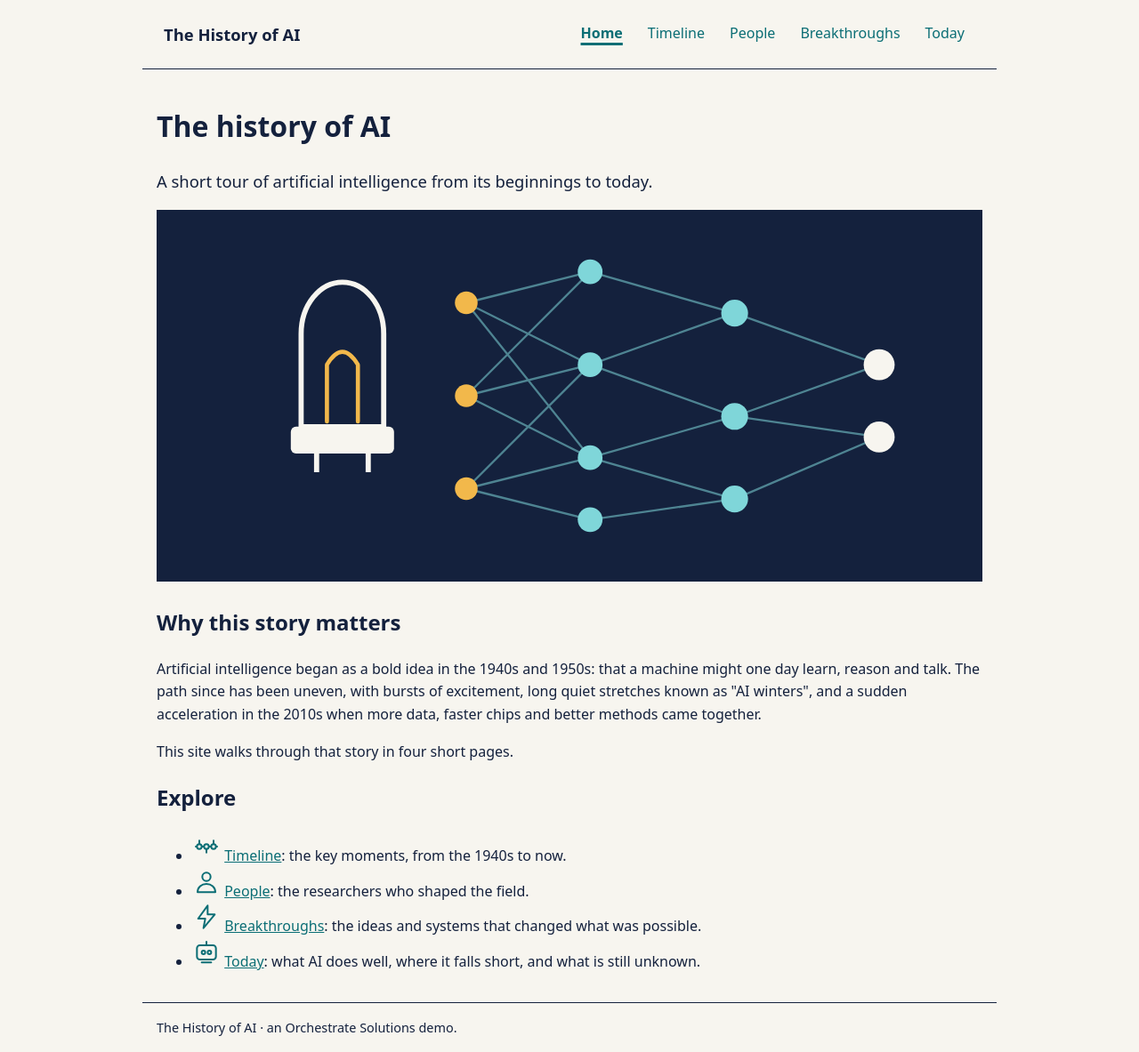
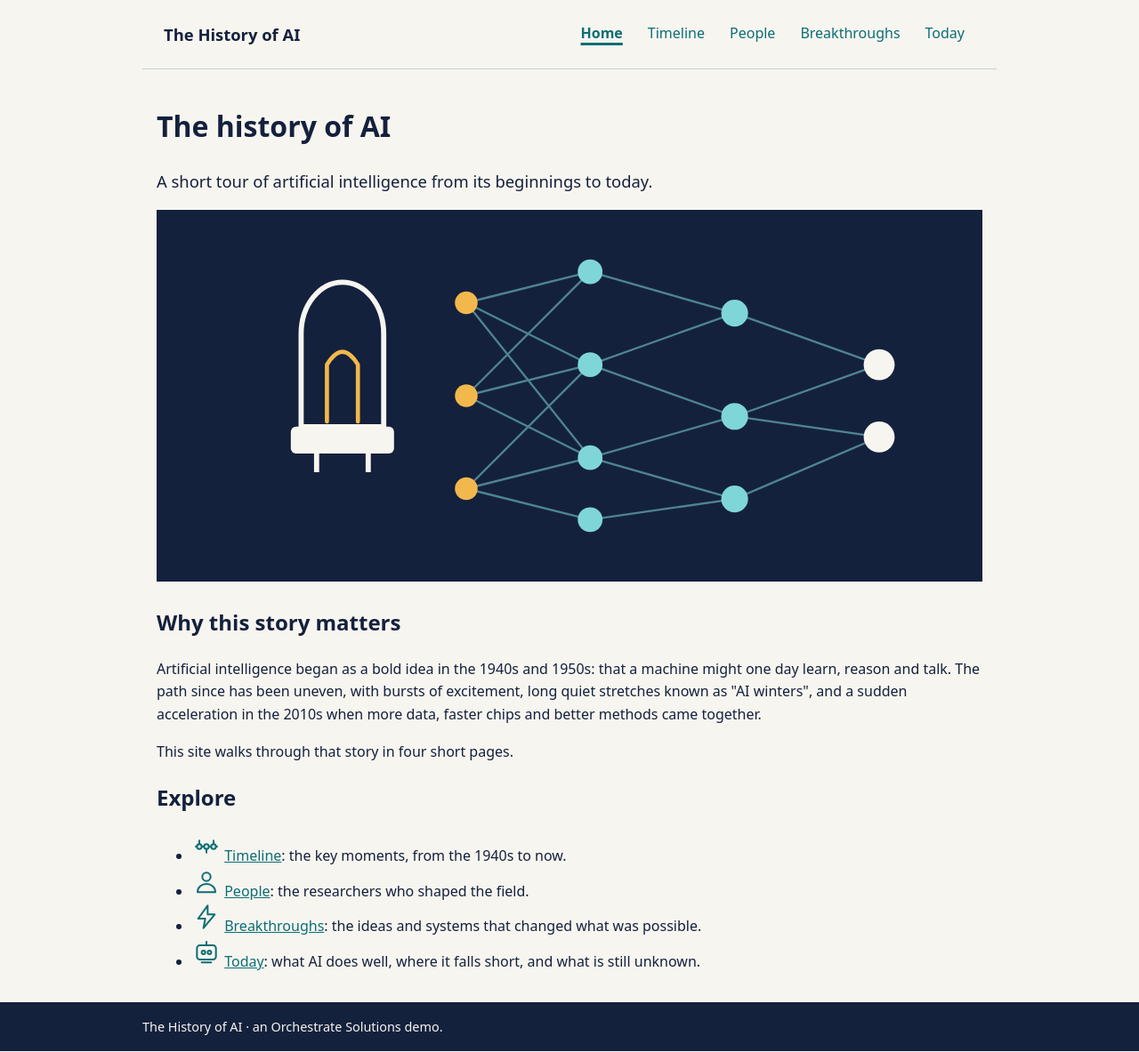
Before and after one commit to datton/orchestrate-demo-ai-history, a plain HTML site: page index.html in a window 1280 px wide. Shown: the whole page at 89% size. Drawn offline with Linux system fonts and the light colour scheme.

Commit message:
Use designer tokens for header rule and footer band

```diff
--- a/css/layout.css
+++ b/css/layout.css
@@ -5,7 +5,7 @@ img, svg { max-width: 100%; height: auto; }
 main { flex: 1 0 auto; width: 100%; }
 .site-header, main, .site-footer { max-width: 60rem; margin-left: auto; margin-right: auto; padding: var(--space); }
 
-.site-header { display: flex; flex-wrap: wrap; align-items: center; justify-content: space-between; gap: .5rem var(--space); width: 100%; border-bottom: 1px solid currentColor; }
+.site-header { display: flex; flex-wrap: wrap; align-items: center; justify-content: space-between; gap: .5rem var(--space); width: 100%; border-bottom: 1px solid var(--color-line); }
 .brand { font-weight: 700; font-size: 1.15rem; color: inherit; text-decoration: none; padding: .5rem 0; }
 .site-header nav { flex-basis: 100%; }
 .site-header nav ul { display: flex; flex-direction: column; gap: 0; list-style: none; padding: 0; margin: 0; }
@@ -19,8 +19,10 @@ main { flex: 1 0 auto; width: 100%; }
 .js .nav-toggle { display: inline-block; }
 .js .site-header nav[data-collapsed="true"] { display: none; }
 
-.site-footer { width: 100%; border-top: 1px solid currentColor; font-size: .9rem; }
-.site-footer p { margin: 0; }
+.site-footer { width: 100%; max-width: none; background: var(--color-navy); color: var(--color-on-navy); font-size: .9rem; }
+.site-footer p { max-width: 60rem; margin: 0 auto; }
+.site-footer a { color: var(--color-teal-light); }
+.site-footer a:focus-visible { outline-color: var(--color-focus); }
 
 @media (min-width: 48rem) {
   .site-header { padding-left: calc(var(--space) * 1.5); padding-right: calc(var(--space) * 1.5); }
```
